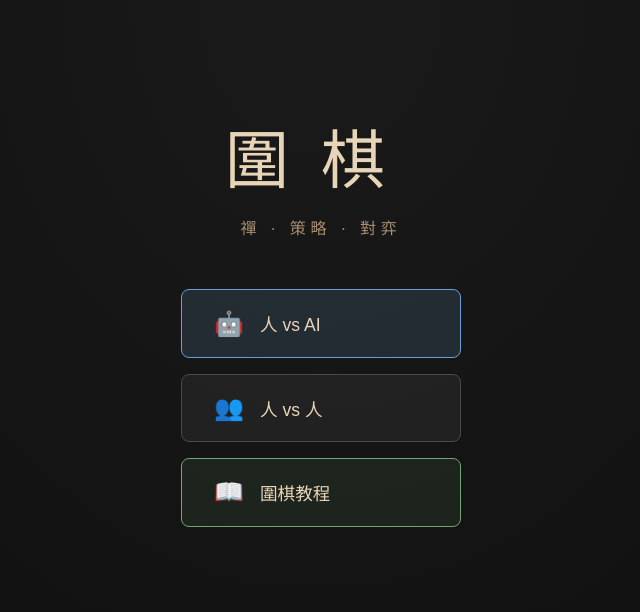
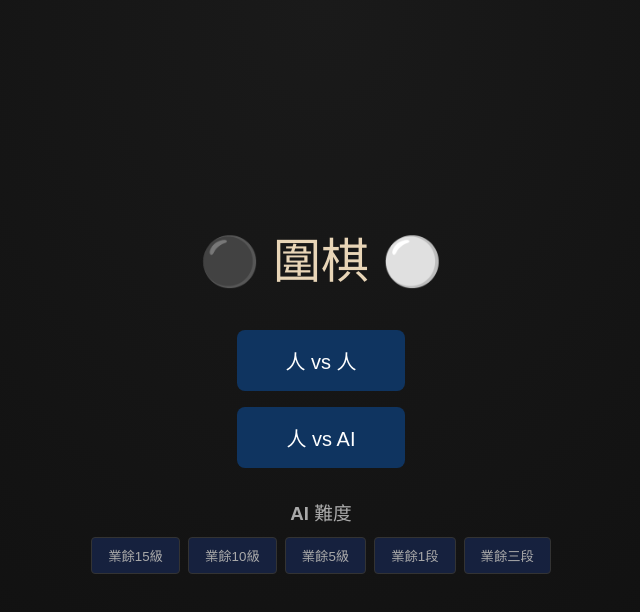
Before and after one commit to jjb81620101-cloud/go-game, a React (Vite) app: page / in a window 1280 px wide. Shown: the top 612 px of the page, without its empty margins (319-959 px from the left). Built offline with nearby package versions, Linux system fonts and the light colour scheme.

Commit message:
Fix all go-game bugs: AI stuck, MCTS errors, Ko logic, komi, board issues

```diff
--- a/src/components/DifficultyPicker.css
+++ b/src/components/DifficultyPicker.css
@@ -1,65 +1,36 @@
 .difficulty-picker {
-  display: flex;
-  flex-direction: column;
-  align-items: center;
-  padding-top: 2rem;
+  text-align: center;
 }
 
-.difficulty-picker h2 {
-  color: #e8d5b7;
-  font-weight: 300;
-  font-size: 1.5rem;
-  margin-bottom: 2rem;
+.difficulty-picker h3 {
+  margin-bottom: 0.5rem;
+  color: #aaa;
 }
 
-.difficulty-list {
+.difficulties {
   display: flex;
-  flex-direction: column;
-  gap: 0.75rem;
-  width: 280px;
+  flex-wrap: wrap;
+  gap: 0.5rem;
+  justify-content: center;
 }
 
 .difficulty-btn {
-  display: flex;
-  align-items: center;
-  gap: 1rem;
-  padding: 1rem 1.5rem;
-  background: rgba(255,255,255,0.05);
-  border: 1px solid #4a4a4a;
-  border-radius: 8px;
+  background: #16213e;
+  border: 1px solid #333;
+  color: #aaa;
+  padding: 0.5rem 1rem;
+  border-radius: 4px;
   cursor: pointer;
-  transition: all 0.2s ease;
-  color: #e8d5b7;
-  text-align: left;
+  transition: all 0.2s;
 }
 
 .difficulty-btn:hover {
-  background: rgba(106,159,212,0.2);
-  border-color: #6a9fd4;
-  transform: translateX(4px);
+  border-color: #e94560;
+  color: white;
 }
 
-.difficulty-btn .level {
-  font-size: 0.9rem;
-  color: #6a9fd4;
-  min-width: 40px;
+.difficulty-btn.active {
+  background: #e94560;
+  border-color: #e94560;
+  color: white;
 }
-
-.difficulty-btn .name {
-  font-size: 1rem;
-}
-
-.back-btn {
-  margin-top: 2rem;
-  padding: 0.5rem 1.5rem;
-  background: transparent;
-  border: 1px solid #4a4a4a;
-  border-radius: 4px;
-  color: #a89070;
-  cursor: pointer;
-}
-
-.back-btn:hover {
-  border-color: #a89070;
-  color: #e8d5b7;
-}
--- a/src/components/DifficultyPicker.jsx
+++ b/src/components/DifficultyPicker.jsx
@@ -1,23 +1,17 @@
 import { DIFFICULTIES } from '../utils/goGame';
 import './DifficultyPicker.css';
 
-export default function DifficultyPicker({ onSelect, onBack }) {
+export default function DifficultyPicker() {
   return (
     <div className="difficulty-picker">
-      <h2>選擇難度</h2>
-      <div className="difficulty-list">
-        {DIFFICULTIES.map((diff) => (
-          <button
-            key={diff.level}
-            className="difficulty-btn"
-            onClick={() => onSelect(diff)}
-          >
-            <span className="level">Lv.{diff.level}</span>
-            <span className="name">{diff.name}</span>
+      <h3>AI 難度</h3>
+      <div className="difficulties">
+        {DIFFICULTIES.map(d => (
+          <button key={d.level} className="difficulty-btn">
+            {d.name}
           </button>
         ))}
       </div>
-      <button className="back-btn" onClick={onBack}>← 返回</button>
     </div>
   );
 }
--- a/src/components/Menu.css
+++ b/src/components/Menu.css
@@ -3,73 +3,32 @@
   flex-direction: column;
   align-items: center;
   justify-content: center;
-  min-height: 80vh;
-  text-align: center;
+  min-height: 100vh;
+  gap: 2rem;
 }
 
-.menu-title h1 {
-  font-size: 4rem;
-  font-weight: 300;
-  color: #e8d5b7;
+.menu h1 {
+  font-size: 3rem;
   margin: 0;
-  letter-spacing: 0.5em;
-}
-
-.menu-title p {
-  font-size: 1rem;
-  color: #a89070;
-  margin-top: 0.5rem;
-  letter-spacing: 0.3em;
 }
 
 .menu-buttons {
   display: flex;
   flex-direction: column;
   gap: 1rem;
-  margin-top: 3rem;
-  width: 280px;
 }
 
-.menu-btn {
-  display: flex;
-  align-items: center;
-  gap: 1rem;
-  padding: 1.2rem 2rem;
-  font-size: 1.1rem;
-  border: 1px solid #4a4a4a;
+.menu-buttons button {
+  background: #0f3460;
+  border: none;
+  color: white;
+  padding: 1rem 3rem;
+  font-size: 1.25rem;
   border-radius: 8px;
-  background: rgba(255,255,255,0.05);
-  color: #e8d5b7;
   cursor: pointer;
-  transition: all 0.2s ease;
+  transition: background 0.2s;
 }
 
-.menu-btn:hover {
-  background: rgba(255,255,255,0.1);
-  border-color: #a89070;
-  transform: translateY(-2px);
+.menu-buttons button:hover {
+  background: #e94560;
 }
-
-.menu-btn.primary {
-  border-color: #6a9fd4;
-  background: rgba(106,159,212,0.15);
-}
-
-.menu-btn.primary:hover {
-  background: rgba(106,159,212,0.25);
-  border-color: #6a9fd4;
-}
-
-.menu-btn.secondary {
-  border-color: #70a870;
-  background: rgba(112,168,112,0.1);
-}
-
-.menu-btn.secondary:hover {
-  background: rgba(112,168,112,0.2);
-  border-color: #70a870;
-}
-
-.menu-btn .icon {
-  font-size: 1.5rem;
-}
--- a/src/components/Menu.jsx
+++ b/src/components/Menu.jsx
@@ -1,30 +1,20 @@
+import DifficultyPicker from './DifficultyPicker';
 import { DIFFICULTIES } from '../utils/goGame';
 import './Menu.css';
 
-export default function Menu({ onStartGame, onStartTutorial }) {
+export default function Menu({ onStart }) {
   return (
     <div className="menu">
-      <div className="menu-title">
-        <h1>圍棋</h1>
-        <p>禪 · 策略 · 對弈</p>
-      </div>
-
+      <h1>⚫ 圍棋 ⚪</h1>
       <div className="menu-buttons">
-        <button className="menu-btn primary" onClick={() => onStartGame('ai')}>
-          <span className="icon">🤖</span>
-          <span>人 vs AI</span>
+        <button onClick={() => onStart({ mode: 'pvp' })}>
+          人 vs 人
         </button>
-
-        <button className="menu-btn" onClick={() => onStartGame('pvp')}>
-          <span className="icon">👥</span>
-          <span>人 vs 人</span>
-        </button>
-
-        <button className="menu-btn secondary" onClick={onStartTutorial}>
-          <span className="icon">📖</span>
-          <span>圍棋教程</span>
+        <button onClick={() => onStart({ mode: 'ai', difficulty: DIFFICULTIES[0] })}>
+          人 vs AI
         </button>
       </div>
+      <DifficultyPicker />
     </div>
   );
 }
```
